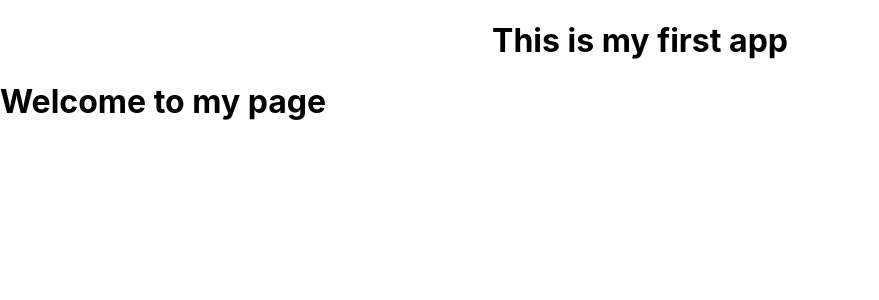
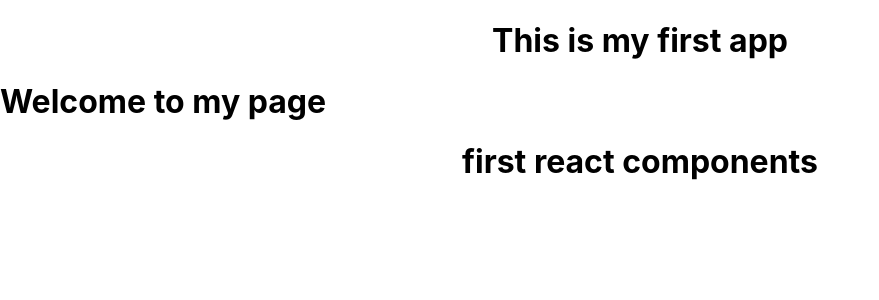
Before and after one commit to dilshan12w/React-Prsctical, a React (Create React App) app: page / in a window 1280 px wide. Shown: the top 300 px of the page, without its empty margins (0-879 px from the left). Built offline with nearby package versions, Linux system fonts and the light colour scheme.

Commit message:
create componens

```diff
--- a/src/App.js
+++ b/src/App.js
@@ -1,11 +1,12 @@
-import logo from './logo.svg';
 import './App.css';
+import PartOne from './components/PartOnqe'
 
 function App() {
   return (
     <div className="App">
       <h1 align = "center">This is my first app</h1>
       <h1 align = "left">Welcome to my page</h1>
+      <PartOne/>
     </div>
   );
 }
--- /dev/null
+++ b/src/components/PartOnqe.js
@@ -0,0 +1,9 @@
+import React from 'react'
+
+export default function PartOne() {
+  return (
+    <div>
+      <h1> first react components </h1>
+    </div>
+  );
+};
```
